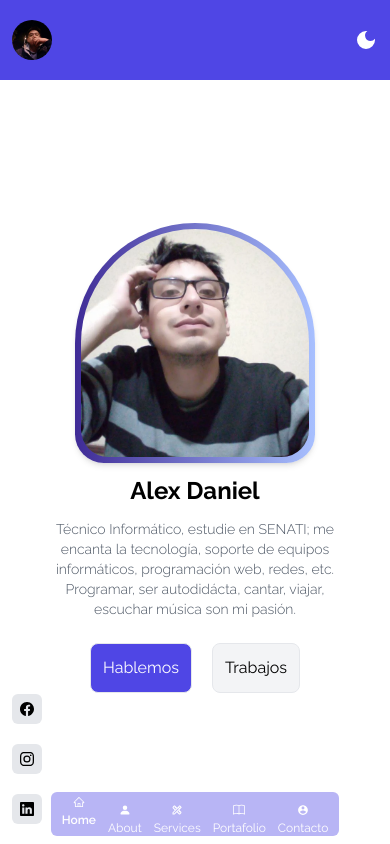
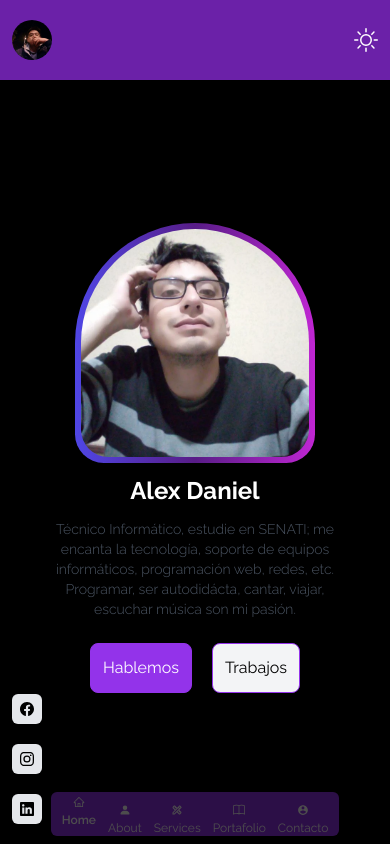
Before and after one commit to PandavionxD/web-site-v2, a React (Vite) app: page / in a window 390 px wide. Both pictures are taken after a click on the button 358 px from the left and 40 px from the top of the page. Built offline with nearby package versions, Linux system fonts and the light colour scheme.

Commit message:
Terminando dark en HomePage

```diff
--- a/index.html
+++ b/index.html
@@ -1,5 +1,5 @@
 <!DOCTYPE html>
-<html lang="es">
+<html lang="es" class="dark" >
   <head>
     <meta charset="UTF-8" />
     <link rel="icon" type="image/svg+xml" href="/vite.svg" />
--- a/package.json
+++ b/package.json
@@ -11,6 +11,7 @@
   },
   "dependencies": {
     "animate.css": "^4.1.1",
+    "notistack": "^3.0.1",
     "react": "^18.2.0",
     "react-dom": "^18.2.0",
     "react-icons": "^4.10.1",
--- a/src/Layout/LayoutPublic.jsx
+++ b/src/Layout/LayoutPublic.jsx
@@ -4,12 +4,12 @@ import { FloatingNavbar } from "../components/FloatingNavbar"
 
 export const LayoutPublic = () => {
   return (
-    <>
+    <div className=" dark:bg-black bg-white transition-all duration-700 min-h-screen ">
     <Navbar/>
-    <main className="container mt-3 min-h-[calc(100vh-7rem)]" >
+    <main className="container mt-3 min-h-[calc(100vh-7rem)] " >
     <Outlet/>
     <FloatingNavbar/>
     </main>
-    </>
+    </div>
     )
 }
--- a/src/components/FloatingNavbar.jsx
+++ b/src/components/FloatingNavbar.jsx
@@ -7,7 +7,7 @@ import { NavLink } from "react-router-dom";
 
 export const FloatingNavbar = () => {
   return (
-    <div className="md:hidden p-3 pb-0 opacity-40 hover:opacity-100 fixed rounded-md  bg-indigo-600 w-72  mx-auto flex gap-3 z-10 bottom-2 justify-center posicion  transition-all duration-700 ">
+    <div className="md:hidden p-3 pb-0 opacity-30 hover:opacity-100 fixed rounded-md  bg-indigo-600 w-72  mx-auto dark:bg-purple-600 flex gap-3 z-10 bottom-2 justify-center posicion  transition-all duration-700 ">
       <div  >
         <NavLink to='/'  className='flex flex-col items-center gap-1 text-xs overflow-hidden hover:-translate-y-2 transition-all duration-300  ' >
           <AiOutlineHome className="text-white"  />
--- a/src/components/Navbar.jsx
+++ b/src/components/Navbar.jsx
@@ -2,10 +2,18 @@ import { Link, NavLink } from "react-router-dom";
 import logo from "../assets/img/navbar.webp";
 import { MdDarkMode } from "react-icons/md";
 import { data } from "./data";
+import { useUserContext } from "../context/userContext";
+import { BsSun } from "react-icons/bs";
 
 export const Navbar = () => {
+  const { setDarkToggle, darkToggle } = useUserContext();
+
+  const toogleDark = () => {
+    setDarkToggle(!darkToggle);
+  };
+
   return (
-    <nav className=" h-20  bg-indigo-600 w-full  ">
+    <nav className=" h-20  bg-indigo-600 w-full dark:bg-purple-800 ">
       <div className="container grid grid-cols-6 h-full items-center pl-3 md:pl-0 text-white">
         <picture className="col-span-1">
           <Link to="/">
@@ -23,8 +31,15 @@ export const Navbar = () => {
             </NavLink>
           ))}
         </div>
-        <button className="col-start-6 col-end-7 flex justify-end ">
-          <MdDarkMode className="text-2xl mr-3 block md:mr-0" />
+        <button
+          className="col-start-6 col-end-7 flex justify-end "
+          onClick={toogleDark}
+        >
+          {darkToggle ? (
+            <BsSun className="text-2xl mr-3 block md:mr-0" />
+          ) : (
+            <MdDarkMode className="text-2xl mr-3 block md:mr-0" />
+          )}
         </button>
       </div>
     </nav>
--- /dev/null
+++ b/src/context/userContext.jsx
@@ -0,0 +1,25 @@
+import { createContext, useContext, useEffect, useState } from "react";
+
+export const UserContext = createContext();
+
+export const UserProvider = ({ children }) => {
+  const initialDarkToggle = document.documentElement.className.includes("dark");
+  const [darkToggle, setDarkToggle] = useState(initialDarkToggle);
+
+  useEffect(() => {
+    if (darkToggle) {
+      document.documentElement.classList.add("dark");
+      localStorage.theme = "dark";
+    } else {
+      document.documentElement.classList.remove("dark");
+      localStorage.theme = "light";
+    }
+  }, [darkToggle]);
+  return (
+    <UserContext.Provider value={{ setDarkToggle, darkToggle }}>
+      {children}
+    </UserContext.Provider>
+  );
+};
+
+export const useUserContext = () => useContext(UserContext);
--- a/src/main.jsx
+++ b/src/main.jsx
@@ -1,10 +1,14 @@
+import "./utils/darkMode";
 import React from 'react'
 import ReactDOM from 'react-dom/client'
 import './index.css'
 import { RouterProvider } from 'react-router-dom'
 import { router } from './router/Routes'
+import { UserProvider } from './context/userContext'
 
 
 ReactDOM.createRoot(document.getElementById('root')).render(
+    <UserProvider>
     <RouterProvider router={router} />
+    </UserProvider>
 )
--- a/src/pages/HomePage.jsx
+++ b/src/pages/HomePage.jsx
@@ -8,10 +8,10 @@ export const HomePage = () => {
   return (
     <>
     <div className="h-[calc(100vh-7rem)] w-full mx-auto grid place-content-center gap-3 ">
-      <picture className="w-60 shadow-md overflow-hidden  mx-auto imagen   ">
+      <picture className="w-60 shadow-md overflow-hidden  mx-auto imagen dark:bg-gradient-to-r from-indigo-600 via-purple-900 to-fuchsia-600  ">
         <img src={logo} alt={logo} className=" object-cover mx-auto imagen1 " />
       </picture>
-      <h1 className="text-center text-2xl font-bold">Alex Daniel</h1>
+      <h1 className="text-center text-2xl font-bold dark:text-white ">Alex Daniel</h1>
       <p className="w-4/5 mx-auto font-light text-gray-600 text-center text-sm ">
         Técnico Informático, estudie en SENATI; me encanta la tecnología,
         soporte de equipos informáticos, programación web, redes, etc.
@@ -21,21 +21,21 @@ export const HomePage = () => {
         </span>
       </p>
       <div className="flex gap-5 flex-col absolute bottom-5 z-10 left-3 md:left-10 ">
-        <button className="p-2 overflow-hidden bg-gray-200 rounded-md hover:bg-indigo-600 hover:text-white hover:-translate-x-2 transition-all duration-300 " >
+        <button className="p-2 overflow-hidden bg-gray-200 rounded-md dark:hover:bg-purple-600 hover:bg-indigo-600 hover:text-white hover:-translate-x-2 transition-all duration-300 " >
           <BsFacebook className="text-sm"  />
         </button>
-        <button className="p-2 overflow-hidden bg-gray-200 rounded-md hover:bg-indigo-600 hover:text-white hover:-translate-x-2 transition-all duration-300 " >
+        <button className="p-2 overflow-hidden bg-gray-200 rounded-md dark:hover:bg-purple-600 hover:bg-indigo-600 hover:text-white hover:-translate-x-2 transition-all duration-300 " >
           <BsInstagram className="text-sm"  />
         </button>
-        <button className="p-2 overflow-hidden bg-gray-200 rounded-md hover:bg-indigo-600 hover:text-white hover:-translate-x-2 transition-all duration-300 " >
+        <button className="p-2 overflow-hidden bg-gray-200 rounded-md dark:hover:bg-purple-600 hover:bg-indigo-600 hover:text-white hover:-translate-x-2 transition-all duration-300 " >
           <BsLinkedin  className="text-sm" />
         </button>
       </div>
       <div className="flex gap-5 justify-center items-center mt-3 animate__animated animate__fadeInUp" >
-        <Link to='/contact' className="bg-indigo-600 p-3 rounded-lg text-white hover:-translate-y-2 hover:text-indigo-600 hover:bg-transparent overflow-hidden hover:border-indigo-600 border transition-all duration-300  ">
+        <Link to='/contact' className="bg-indigo-600 dark:bg-purple-600 p-3 rounded-lg text-white hover:-translate-y-2 hover:text-indigo-600 dark:hover:text-purple-600 hover:bg-transparent overflow-hidden hover:border-indigo-600 dark:border-purple-600 dark:hover:bg-transparent border transition-all duration-300  ">
           Hablemos
         </Link>
-        <Link to='/portfolio' className="bg-gray-100 p-3 rounded-lg  hover:-translate-y-2 hover:text-gray-bg-gray-100 hover:bg-transparent overflow-hidden hover:border-gray-bg-gray-100 border transition-all duration-300  ">
+        <Link to='/portfolio' className="bg-gray-100 p-3 rounded-lg  hover:-translate-y-2 hover:text-gray-bg-gray-100 hover:bg-transparent overflow-hidden dark:hover:text-purple-600 dark:border-purple-600 hover:border-gray-bg-gray-100 border transition-all duration-300  ">
           Trabajos
         </Link>
       </div>
--- /dev/null
+++ b/src/utils/darkMode.js
@@ -0,0 +1,19 @@
+// si existe el modo oscuro en el localStorage
+// o si el sistema operativo tiene el modo oscuro activado pero no se ha guardado en el localStorage
+if (
+    localStorage.theme === "dark" ||
+    (!("theme" in localStorage) &&
+        window.matchMedia("(prefers-color-scheme: dark)").matches)
+) {
+    // agregamos la clase dark al elemento html
+    document.documentElement.classList.add("dark");
+    // guardamos el modo oscuro en el localStorage
+    localStorage.theme = "dark";
+} else {
+    // si no existe el modo oscuro en el localStorage
+    // o si el sistema operativo tiene el modo oscuro desactivado
+    // removemos la clase dark del elemento html
+    document.documentElement.classList.remove("dark");
+    // guardamos el modo claro en el localStorage
+    localStorage.theme = "light";
+}
```
Also changed, not shown: 1 other file (tests, documents, lock files or other folders).
